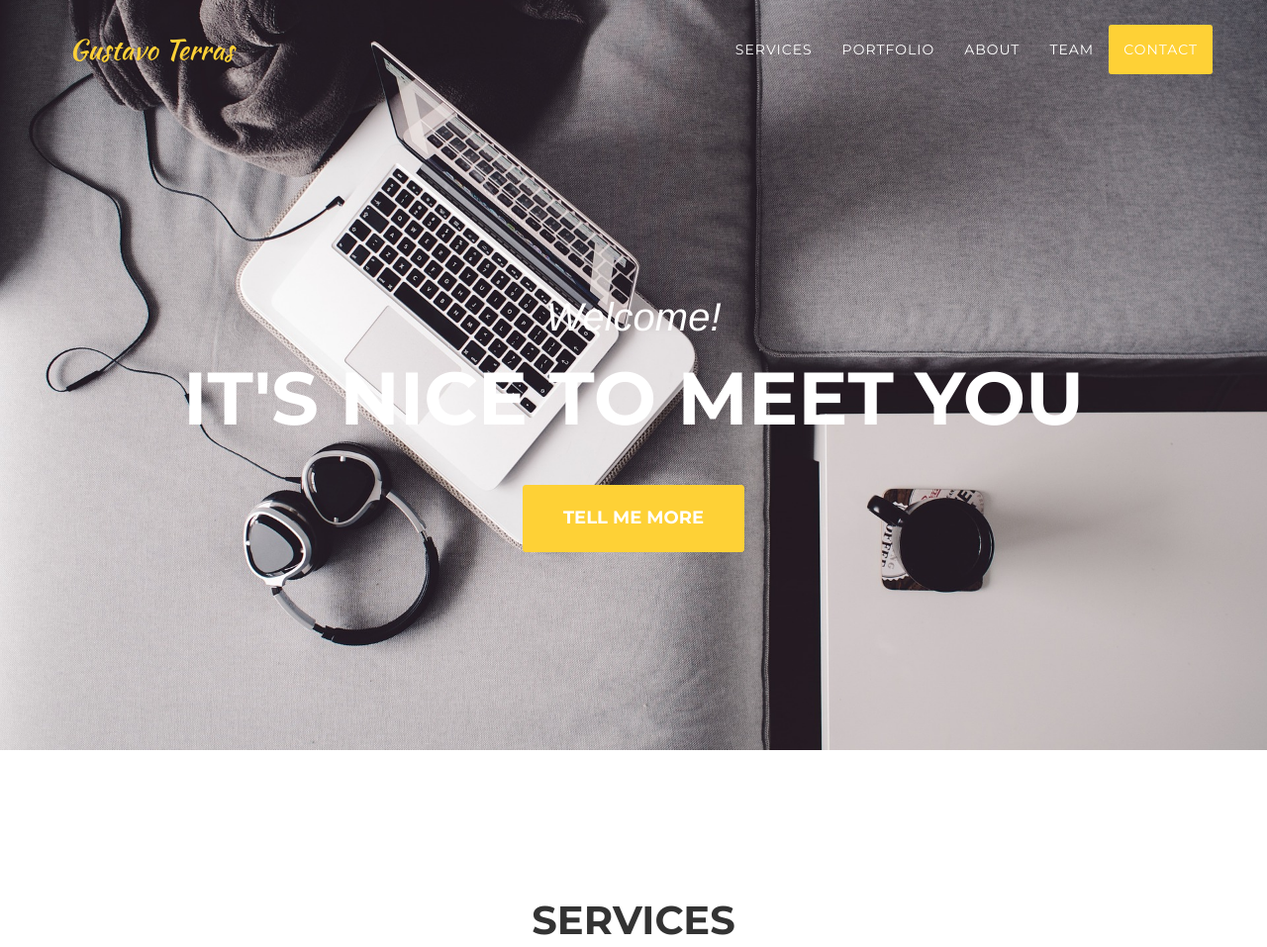
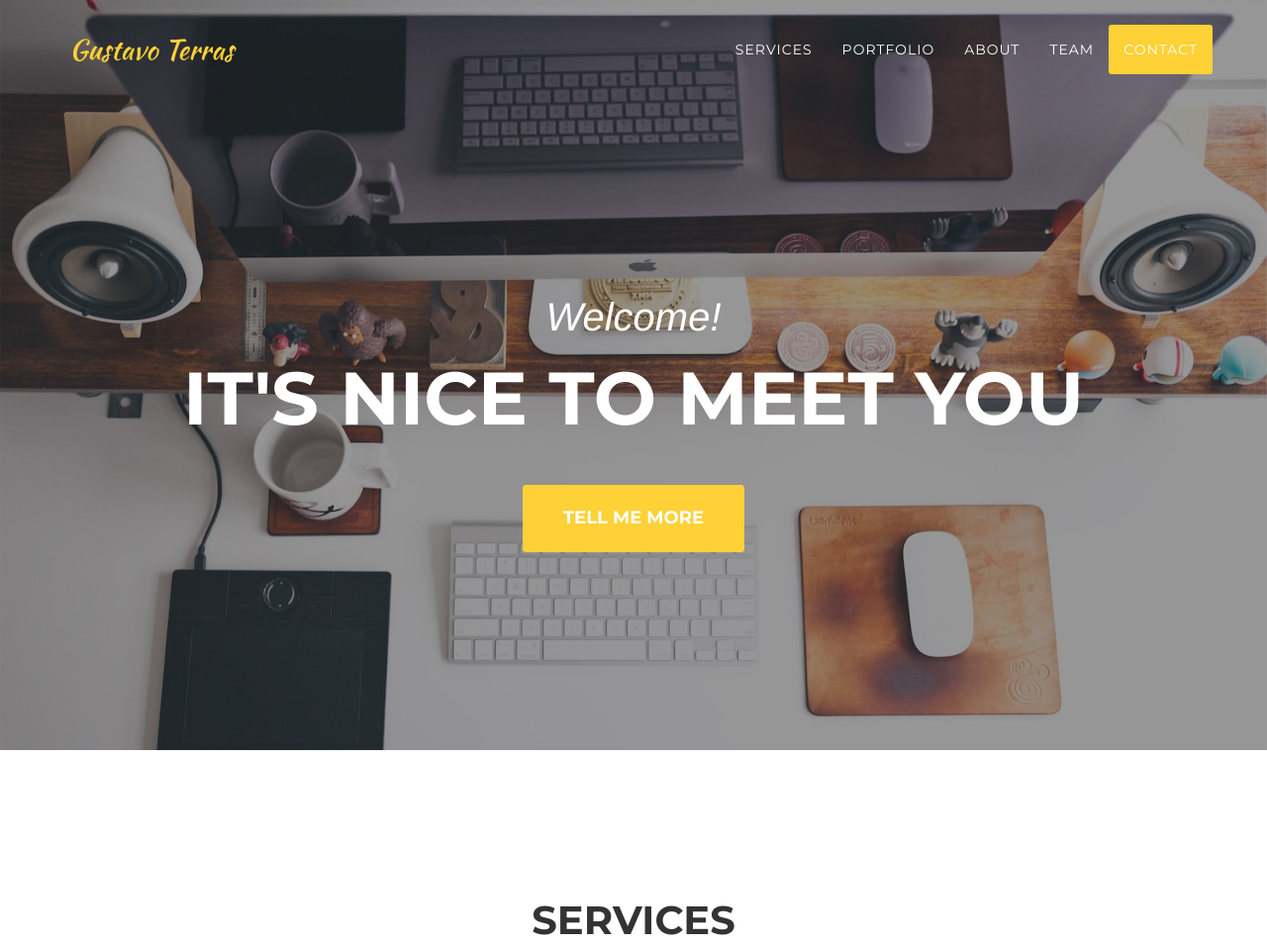
Before and after one commit to gustavoterras/gustavoterras.github.io, a PHP site: page / in a window 1280 px wide. Shown: the top 957 px of the page at 99% size. Run offline with PHP 8.4, Linux system fonts and the light colour scheme; some libraries are stand-ins or nearby versions; some web fonts are replaced.

Commit message:
Images header and botton

```diff
--- a/css/agency.css
+++ b/css/agency.css
@@ -226,7 +226,7 @@ fieldset[disabled] .btn-xl.active {
   }
 }
 header {
-  background-image: url('../img/header-bg.jpg');
+  background-image: url('../img/3.jpg');
   background-repeat: no-repeat;
   background-attachment: scroll;
   background-position: center center;
@@ -555,7 +555,7 @@ aside.clients img {
 }
 section#contact {
   background-color: #222222;
-  background-image: url('../img/map-image.png');
+  background-image: url('../img/5.jpg');
   background-position: center;
   background-repeat: no-repeat;
 }
--- a/less/agency.less
+++ b/less/agency.less
@@ -167,7 +167,7 @@ h1, h2, h3, h4, h5, h6 {
 }
 
 header {
-    background-image: url('../img/header-bg.jpg');
+    background-image: url('../img/3.jpg');
     background-repeat: no-repeat;
     background-attachment: scroll;
     background-position: center center;
@@ -536,7 +536,7 @@ aside.clients {
 
 section#contact {
     background-color: @gray-darker;
-    background-image: url('../img/map-image.png');
+    background-image: url('../img/5.jpg');
     background-position: center;
     background-repeat: no-repeat;
     .section-heading {
--- a/scss/agency.scss
+++ b/scss/agency.scss
@@ -181,7 +181,7 @@ h6 {
 }
 
 header {
-  background-image: url('../img/header-bg.jpg');
+  background-image: url('../img/3.jpg');
   background-repeat: none;
   background-attachment: scroll;
   background-position: center center;
@@ -599,7 +599,7 @@ aside.clients {
 
 section#contact {
   background-color: $gray-darkest;
-  background-image: url('../img/map-image.png');
+  background-image: url('../img/5.jpg');
   background-position: center;
   background-repeat: no-repeat;
 
```
Also changed, not shown: css/agency.min.css, img/3.jpg (added), img/5.jpg (added), img/header-bg.jpg (deleted), img/map-image.png (deleted), img/profile.png (deleted).
